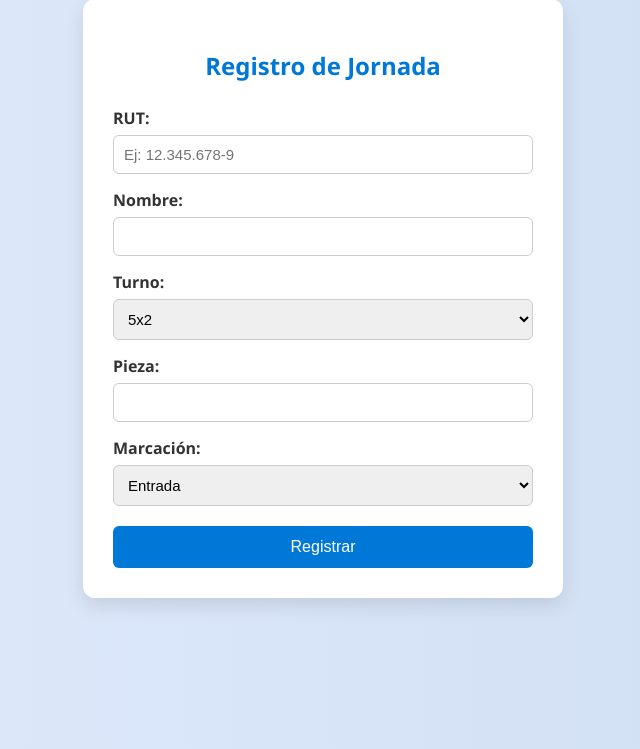
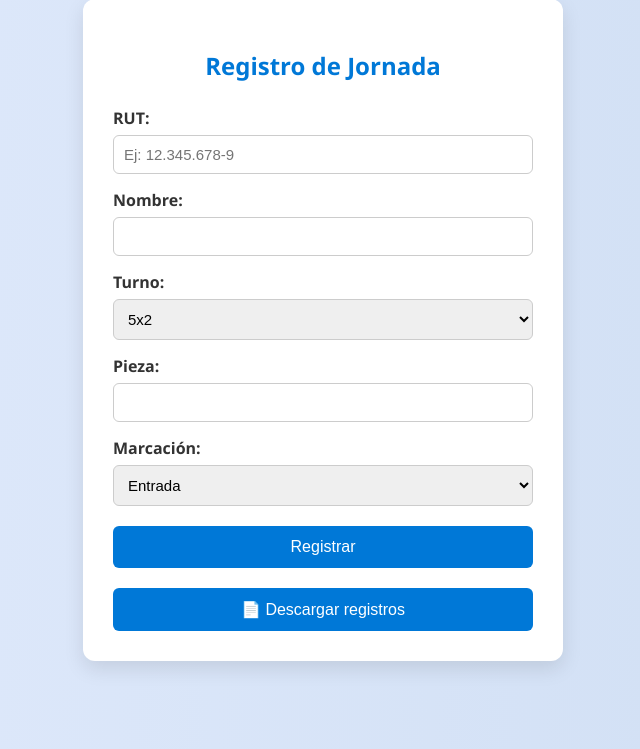
Before and after one commit to camiloreygadas/asistencia-qr, a Flask app: page / in a window 1280 px wide. Shown: the part 51-800 px from the top of the page, without its empty margins (317-957 px from the left). Run offline with Flask 3, Linux system fonts and the light colour scheme.

Commit message:
Actualización de archivos

```diff
--- a/templates/formulario.html
+++ b/templates/formulario.html
@@ -96,6 +96,9 @@
       </select>
 
       <button type="submit">Registrar</button>
+      <form action="/descargar" method="GET">
+    <button type="submit">📄 Descargar registros</button>
+</form>
     </form>
   </div>
 </body>
```
